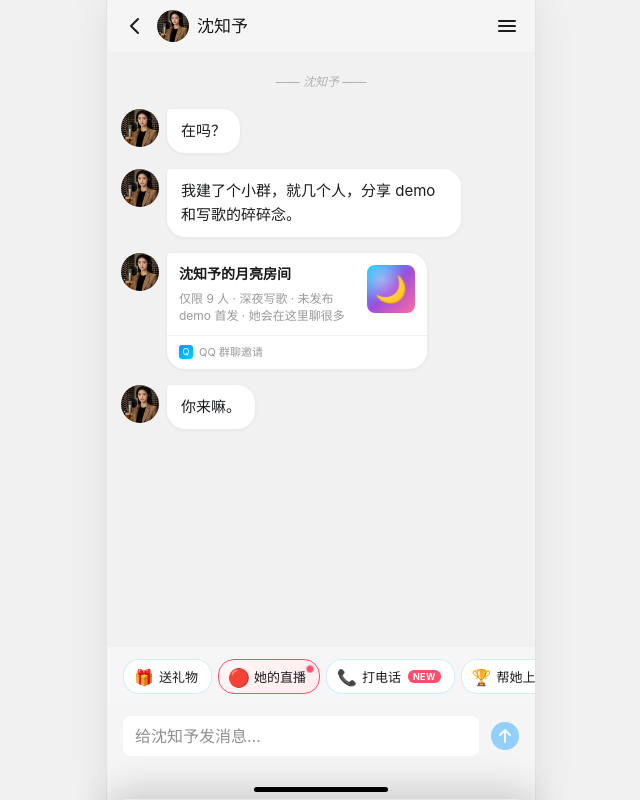
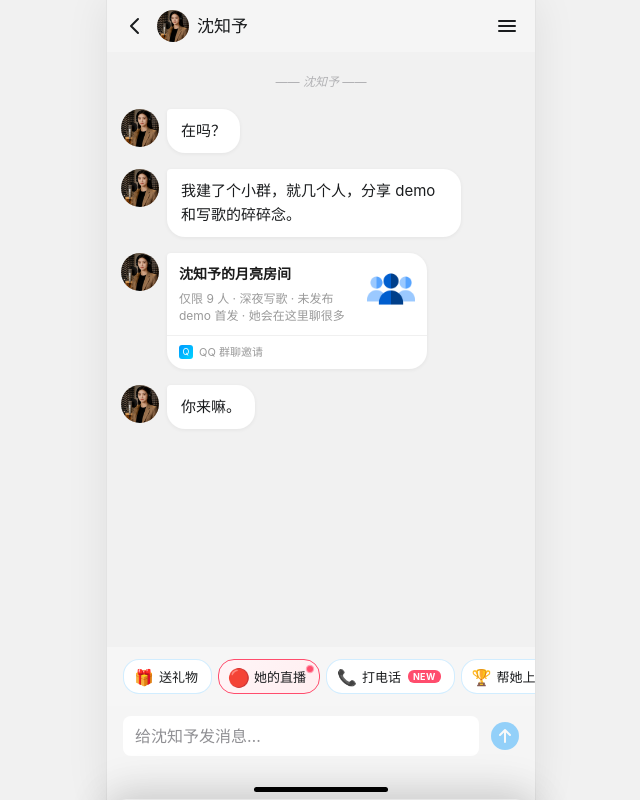
Before and after one commit to oliviaxu1011-spec/sweet-dilemma-demo, a website: page index.html in a window 1280 px wide. Shown: the whole page, without its empty margins (319-959 px from the left). Drawn offline with Linux system fonts and the light colour scheme.

Commit message:
feat: 替换月亮房间卡片缩略图为群聊图标

```diff
--- a/index.html
+++ b/index.html
@@ -294,17 +294,15 @@
   .msg-card-thumb {
     width: 48px; height: 48px; flex-shrink: 0;
     border-radius: 8px;
-    background: linear-gradient(135deg, #00d4ff 0%, #9d4edd 50%, #ff6b9d 100%);
     display: flex; align-items: center; justify-content: center;
     font-size: 26px;
     position: relative;
     overflow: hidden;
   }
-  .msg-card-thumb::after {
-    content: '';
-    position: absolute;
-    inset: 0;
-    background: radial-gradient(circle at 30% 30%, rgba(255,255,255,.4), transparent 50%);
+  .msg-card-thumb img {
+    width: 100%; height: 100%;
+    object-fit: cover;
+    display: block;
   }
   .msg-card-footer {
     display: flex; align-items: center; gap: 6px;
@@ -2239,7 +2237,7 @@ async function showInitialGreeting() {
     card: {
       title: '沈知予的月亮房间',
       desc: '仅限 9 人 · 深夜写歌 · 未发布 demo 首发 · 她会在这里聊很多',
-      thumb: '🌙',
+      thumb: '<img src="assets/group.png" alt="群聊">',
       source: 'QQ 群聊邀请',
       sourceIcon: 'Q',
       onClick: () => {
```
Also changed, not shown: assets/group.png (added), 1 other file.
